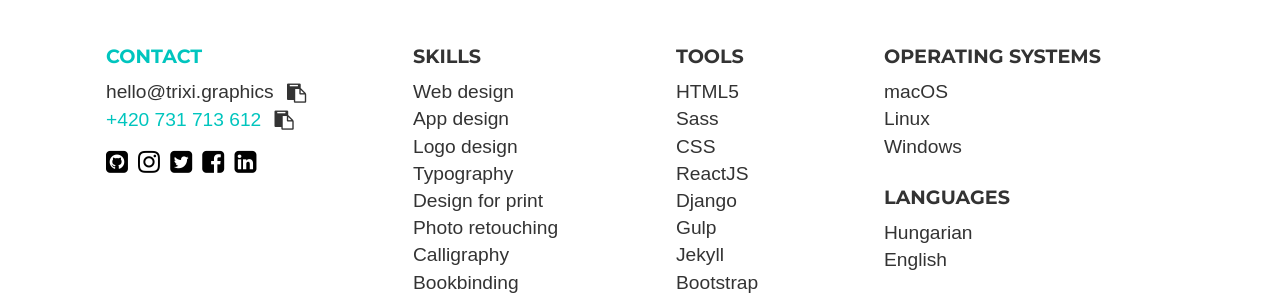
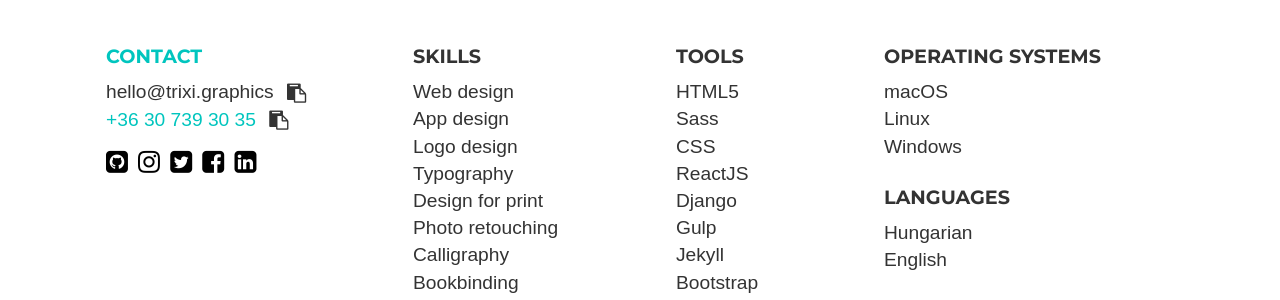
Before and after one commit to beatrix-bodo/beatrix-bodo.github.io, a Jekyll site: the page built from about.html, in a window 1280 px wide. Shown: the part 323-623 px from the top of the page. Built offline with Jekyll 4.4.1, drawn with Linux system fonts in a browser that asks for light colours; nearby versions of some CDN libraries; comment, search, counter and statistics services are not loaded; a style sheet for code colours, icons or effects is not loaded.

Commit message:
Update phone number on About page

```diff
--- a/about.html
+++ b/about.html
@@ -26,7 +26,7 @@ title: About Trixi
       <li>
         <div class="copy-contact">
           <p id="copy-tel-tooltip">Copied!</p>
-          <a href="tel:+420731713612" id="copy-tel">+420 731 713 612</a>
+          <a href="tel:+36307393035" id="copy-tel">+36 30 739 30 35</a>
           <i class="fa fa-clipboard tel-tooltip-icon" aria-hidden="true" onclick="copyToClipboard('#copy-tel')"></i>
         </div>
       </li>
```
